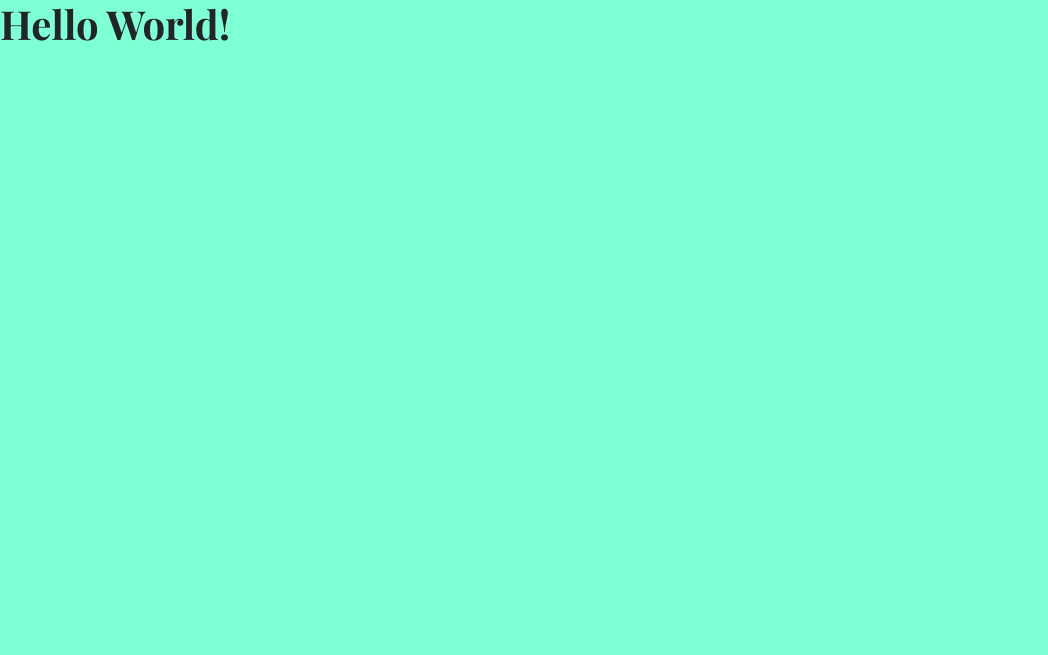
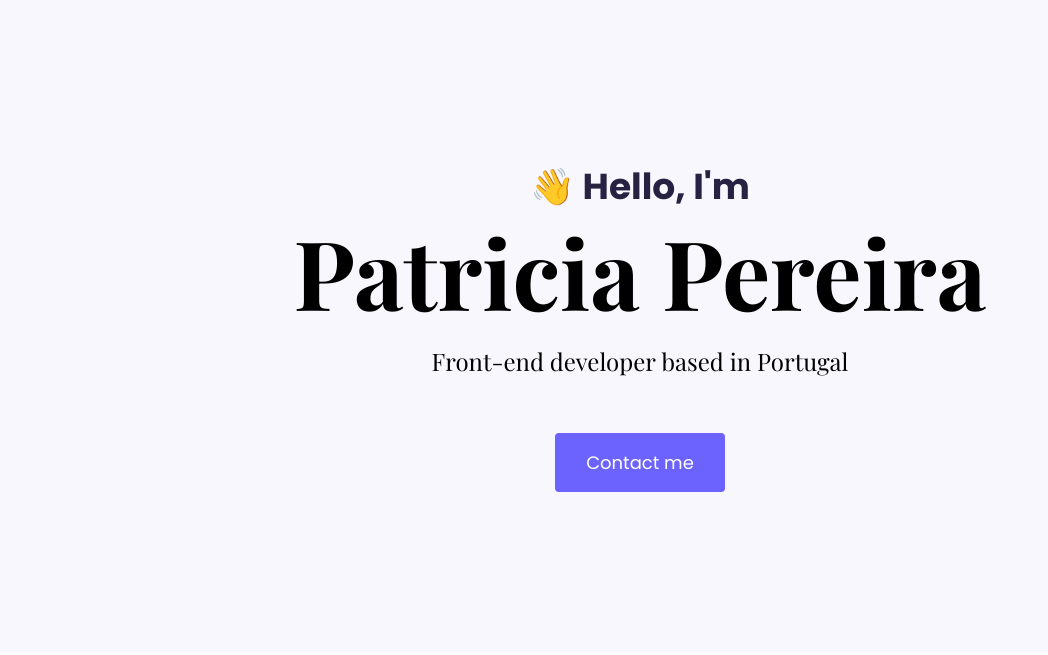
Before and after one commit to AlexandraEL9/sc-responsive-tute, a plain HTML site: page index.html in a window 1280 px wide. Shown: the whole page, without its empty margins (0-1048 px from the left). Drawn offline with nearby package versions, Linux system fonts and the light colour scheme; a web font is replaced by a local one.

Commit message:
homepage hero section

```diff
--- a/index.html
+++ b/index.html
@@ -16,6 +16,14 @@
     <title>Document</title>
 </head>
 <body>
-   <h1>Hello World!</h1>
+   <div class="hero">
+    <p>👋 Hello, I'm</p>
+    <h1>Patricia Pereira</h1>
+    <h2 class="mb-5">Front-end developer based in Portugal</h2>
+    <div>
+        <a href="#" class="btn btn-branding">Contact me</a>
+      </div>
+
+   </div>
 </body>
 </html>
--- a/styles/portfolio.css
+++ b/styles/portfolio.css
@@ -1,12 +1,61 @@
 /* font-family: 'Playfair Display', serif;
 font-family: 'Poppins', sans-serif; */
 
-body {
-    background-color: aquamarine;
-}
+:root {
+    --branding-color: #6c63ff;
+    --secondary-color: #f9f7fe;
+    --heading-font-family: "Playfair Display", serif;
+    --default-font-family: "Poppins", sans-serif;
+  }
 
-h1 {
-    font-family: 'Playfair Display', serif;
+  body {
+    font-family: var(--default-font-family);
+  }
+
+  h1,
+  h2,
+  h3,
+  h4,
+  h5,
+  h6 {
+    color: black;
+    font-family: var(--heading-font-family);
     font-weight: bold;
+  }
 
-}
+  h1 {
+    font-size: 96px;
+  }
+
+  p {
+    font-weight: normal;
+  }
+
+  .hero {
+    background: var(--secondary-color);
+    text-align: center;
+    padding: 160px 20px;
+  }
+
+  .hero p {
+    font-size: 36px;
+    font-weight: bold;
+    margin: 0;
+    color: #272142;
+  }
+
+  .hero h2 {
+    font-family: var(--heading-font-family);
+    font-weight: normal;
+    line-height: 2;
+    font-size: 24px;
+  }
+
+  .btn-branding {
+    background: var(--branding-color);
+    border-radius: 4px;
+    color: white;
+    font-size: 18px;
+    line-height: 27px;
+    padding: 15px 30px;
+  }
```
